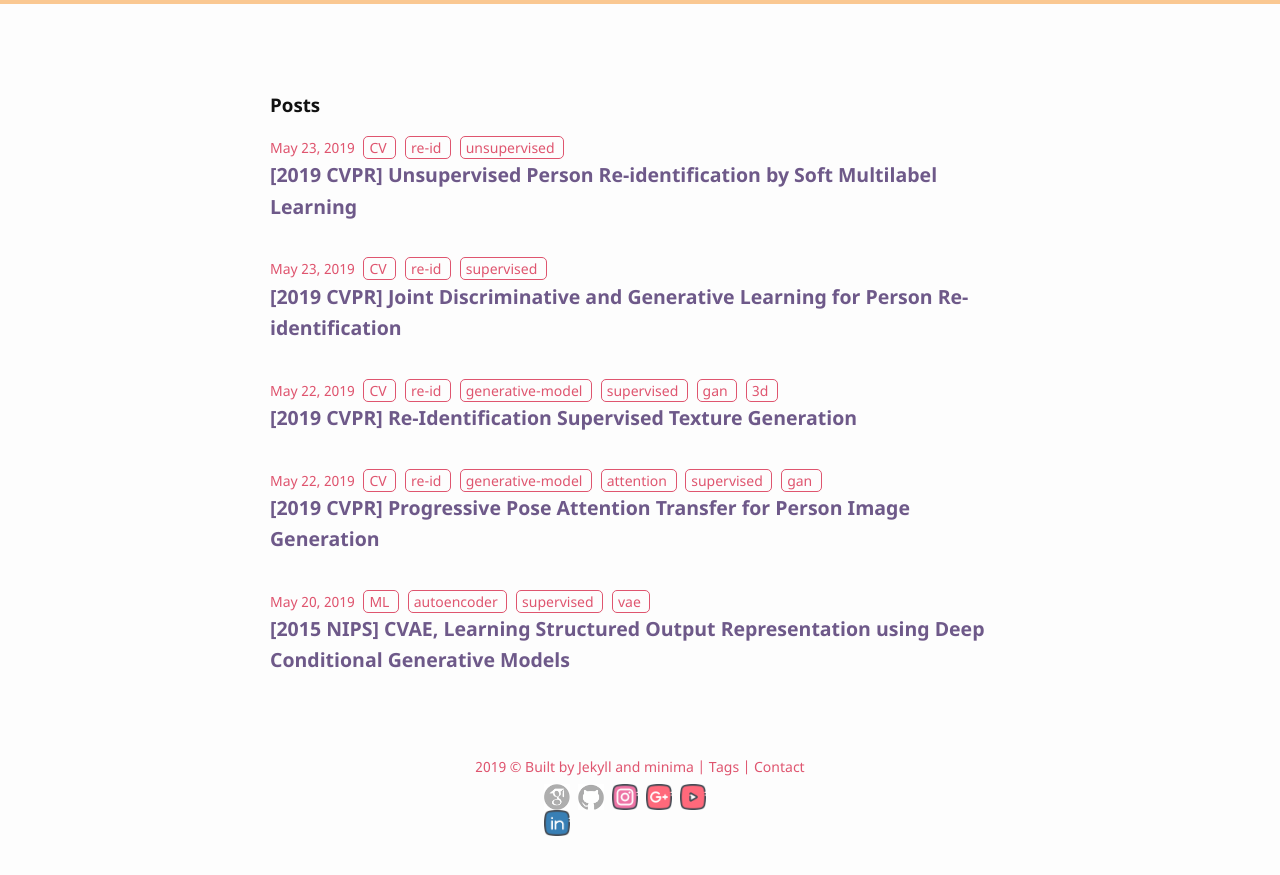
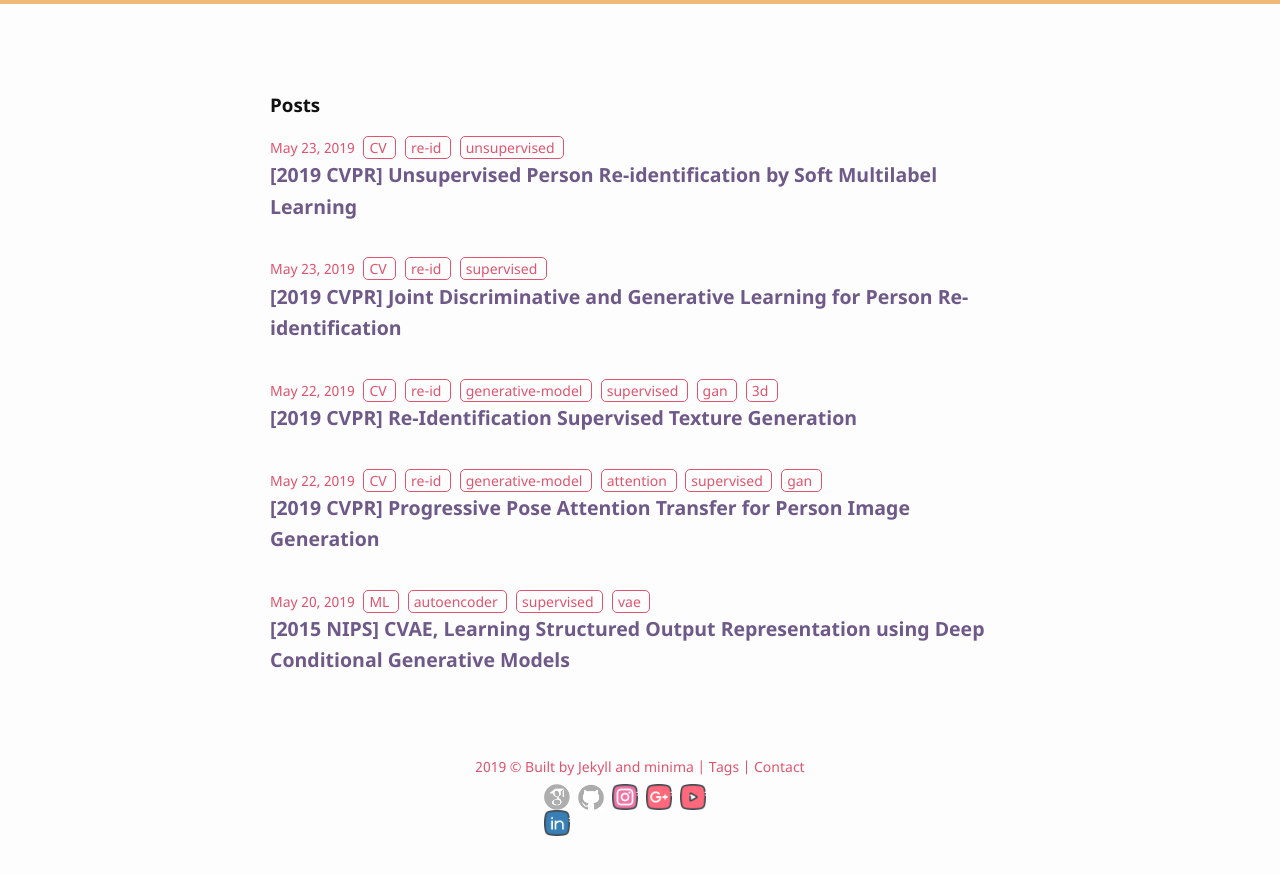
Before and after one commit to bismex/bismex.github.io, a Jekyll site: the page built from index.html, in a window 1280 px wide. Shown: the top 875 px of the page. Built offline with Jekyll 4.4.1, drawn with Linux system fonts in a browser that asks for light colours.

Commit message:
Update _layout.scss

```diff
--- a/_sass/minima/_layout.scss
+++ b/_sass/minima/_layout.scss
@@ -6,7 +6,7 @@
   // border-bottom: 1px solid $crimson-color-very-light;
   min-height: $spacing-unit * 1.75;
 
-  background: #f9a64b;
+  background: #ea8d1f;
   opacity: 0.6;
 
   // Positioning context for the mobile navigation icon
```
